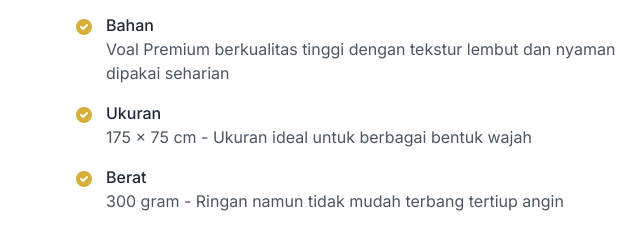
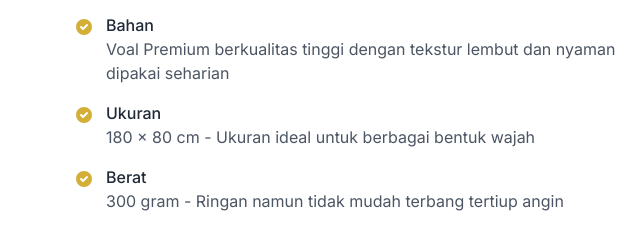
Before and after one commit to Badzlina19/Pashmina-Instan-Curve, a plain HTML site: page index.html in a window 1280 px wide. Shown: the part 965-1199 px from the top of the page, 614-1254 px from the left. Drawn offline with nearby package versions, Linux system fonts and the light colour scheme.

Commit message:
Update index.html

```diff
--- a/index.html
+++ b/index.html
@@ -182,7 +182,7 @@
                             </div>
                             <div class="ml-3">
                                 <h4 class="font-medium">Ukuran</h4>
-                                <p class="text-gray-600">175 x 75 cm - Ukuran ideal untuk berbagai bentuk wajah</p>
+                                <p class="text-gray-600">180 x 80 cm - Ukuran ideal untuk berbagai bentuk wajah</p>
                             </div>
                         </div>
                         <div class="flex items-start mb-4">
```
